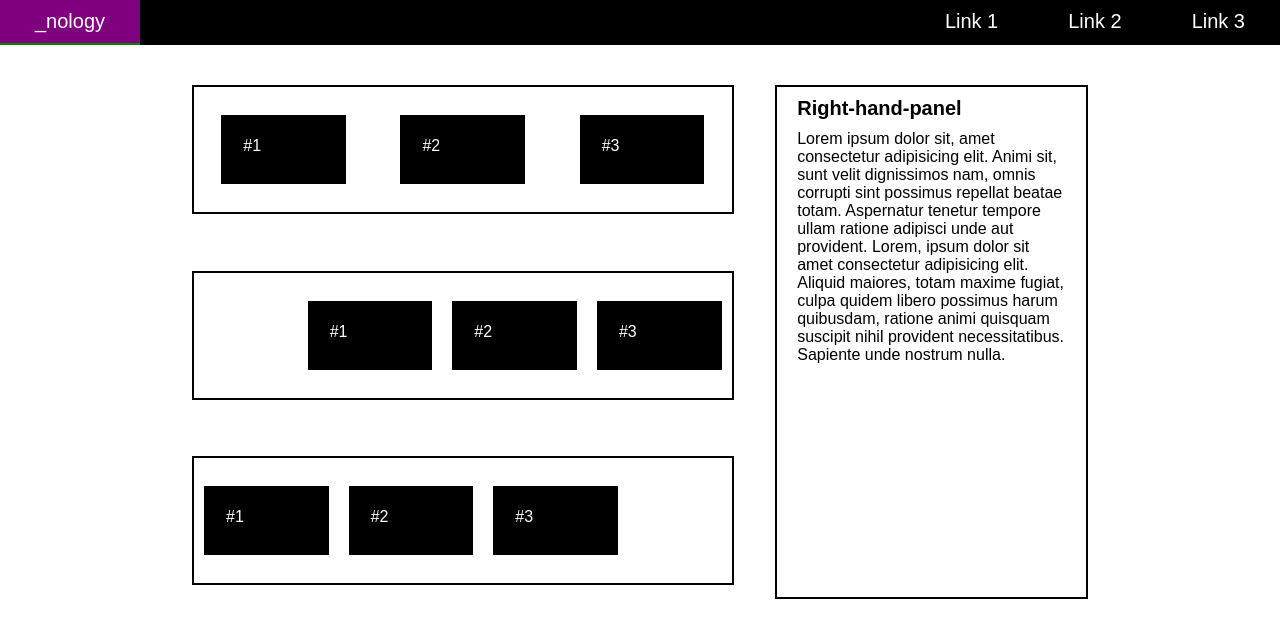
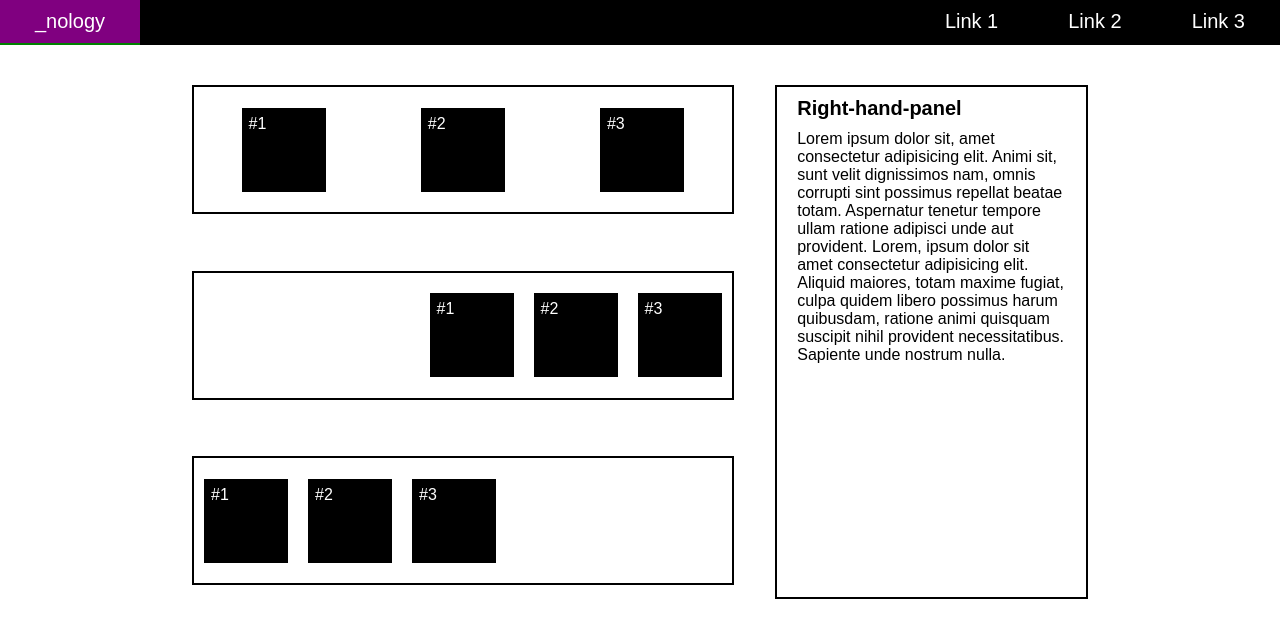
Before and after one commit to shalini9/flexbox-challenge, a plain HTML site: page index.html in a window 1280 px wide. Drawn offline with Linux system fonts and the light colour scheme.

Commit message:
extension challenge part 2

```diff
--- a/styles.css
+++ b/styles.css
@@ -94,9 +94,9 @@ nav a {
   border: 2px solid black;
   background-color: black;
   color: white;
-  padding: 20px;
-  height: 20%;
-  width: 15%;
+  padding: 5px;
+  height: 70px;
+  width: 70px;
   margin: 10px;
   }
 
```
